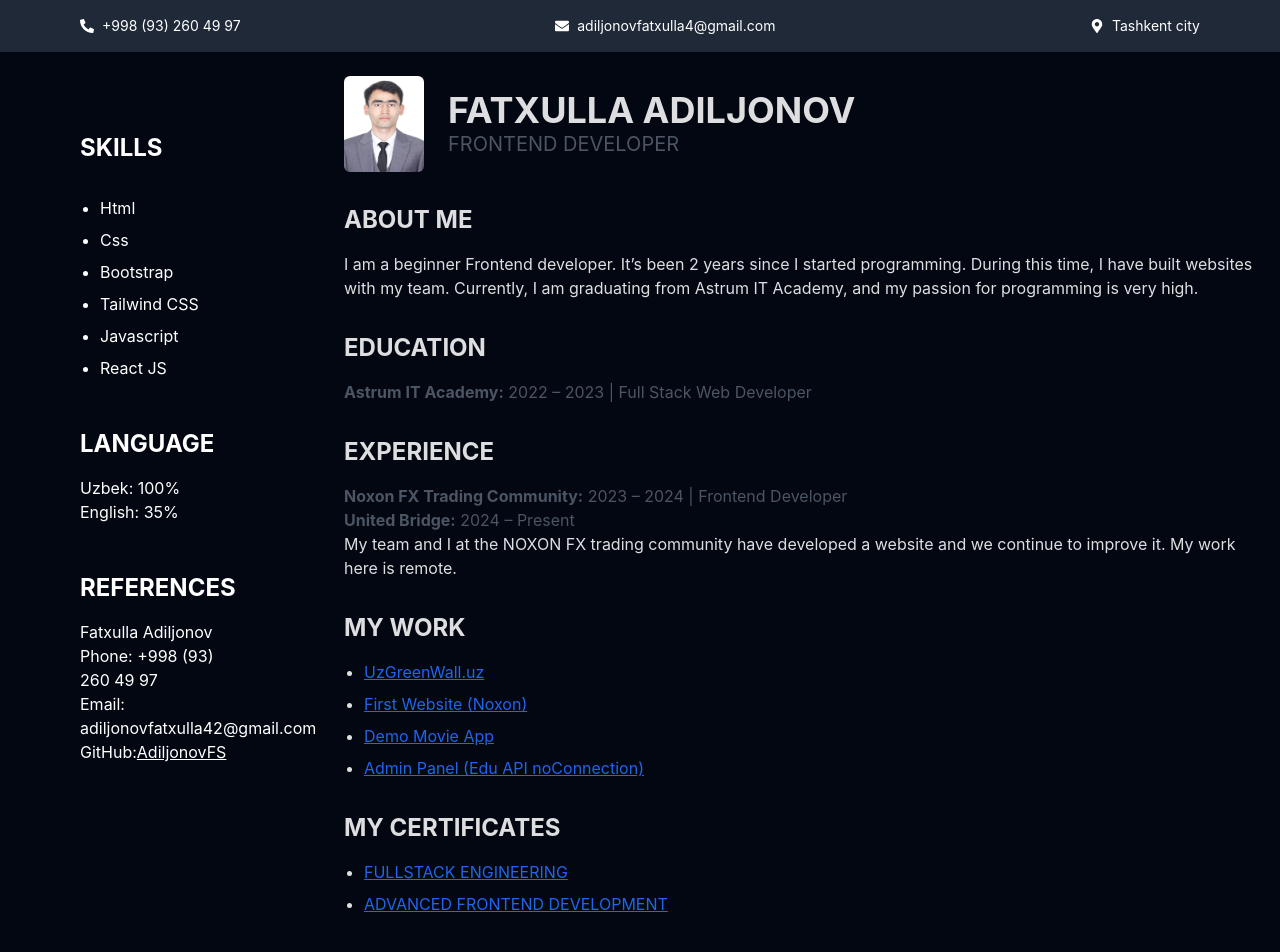
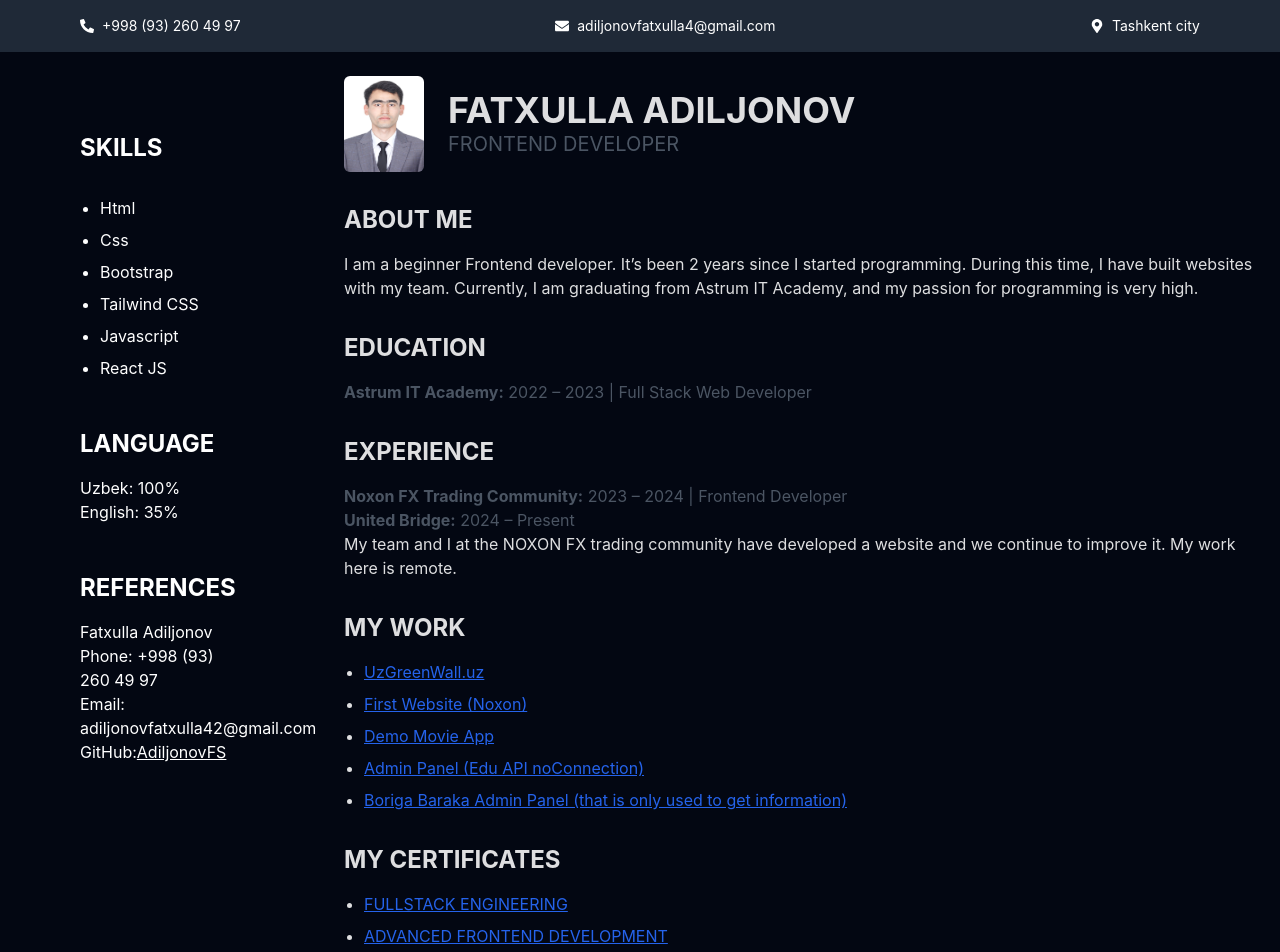
Before and after one commit to AdiljonovFS/resume1, a React (Vite) app: page / in a window 1280 px wide. Shown: the top 952 px of the page. Built offline with nearby package versions, Linux system fonts and the light colour scheme.

Commit message:
Update MainContent.jsx

```diff
--- a/src/component/MainContent.jsx
+++ b/src/component/MainContent.jsx
@@ -64,6 +64,8 @@ const MainContent = () => {
           <LinkItem href="https://firstsitenoxon.netlify.app/" label="First Website (Noxon)" />
           <LinkItem href="https://movie-frontend-vite.vercel.app/" label="Demo Movie App" />
           <LinkItem href="https://adminpanel-woad.vercel.app/" label="Admin Panel (Edu API noConnection)" />
+          <LinkItem href="https://boriga-baraka-vimv.vercel.app/" label="Boriga Baraka Admin Panel  (that is only used to get information)" />
+{/*           <LinkItem href="https://uzgreenwall.uz/" label="UzGreenWall.uz" /> */}
         </ul>
       </Section>
 
```
